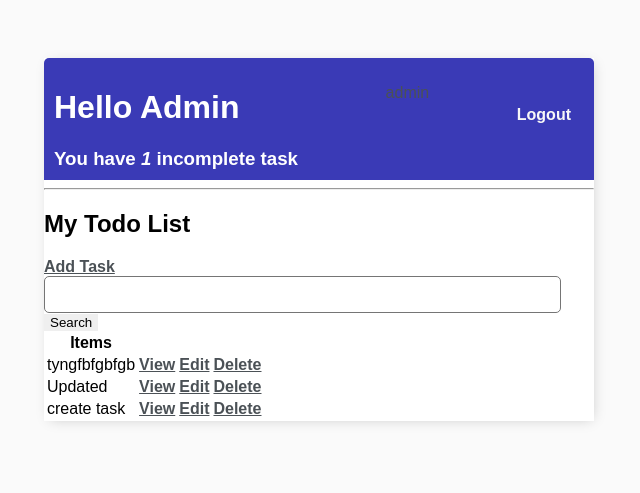
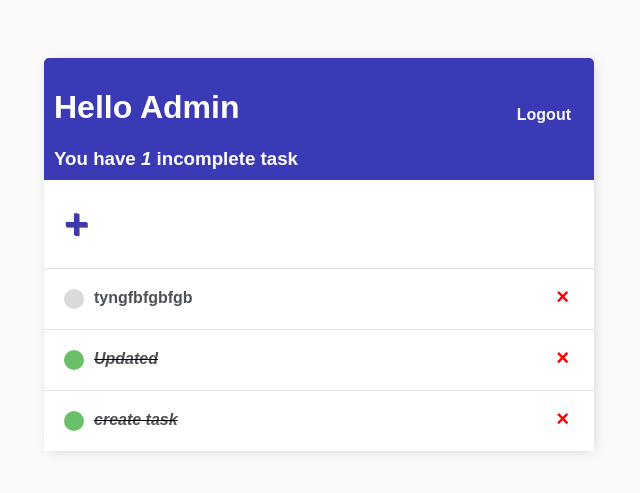
Before and after one commit to kiprotichdominic/Django-Todo-App, a Django app: page / in a window 1280 px wide. Shown: the top 493 px of the page, without its empty margins (321-961 px from the left). Run offline with Django 4.2, Linux system fonts and the light colour scheme; a user stored in the database is signed in; data comes from the database, SQL or seed files in the repository; both versions use the stored data as it was after the commit.

Commit message:
fix ui and color codes

```diff
--- a/base/templates/base/task.html
+++ b/base/templates/base/task.html
@@ -1,4 +1,3 @@
-{% extends 'base.html' %}
-{% block content %}
+{% extends 'base.html' %} {% block content %}
 <h1>Task:{{task.title}}</h1>
 {% endblock content %}
--- a/base/templates/base/tasks.html
+++ b/base/templates/base/tasks.html
@@ -1,42 +1,47 @@
 {% extends 'base.html' %}
 {% block content %}
+
+<script src="https://cdn.jsdelivr.net/npm/sortablejs@latest/Sortable.min.js"></script>
 <div class="header-bar">
     <div>
         <h1>Hello {{request.user|title}}</h1>
         <h3 style="margin:0">You have <i>{{count}}</i> incomplete task{{ count|pluralize:"s" }}</h3>
     </div>
+
     {% if request.user.is_authenticated %}
-        <p>{{request.user}}</p>
-        <a href="{% url 'logout' %}">Logout</a>
-    {% else %}
-        <a href="{% url 'login' %}">Login</a>
+    <a href="{% url 'logout' %}">Logout</a> {% else %}
+    <a href="{% url 'login' %}">Login</a> {% endif %}
+</div>
+
+
+<div id="search-add-wrapper">
+    {% if tasks|length > 0 %}
+    <a id="add-link" href="{% url 'task-create' %}">&#x2b;</a>
     {% endif %}
 </div>
 
-<hr>
-<h2>My Todo List</h2>
-<a href="{% url 'task-create' %}">Add Task</a>
-<form method="GET">
-    <input type="text" name="search-area" value="{{search_input}}" />
-    <input type="submit" value="Search"/>
-</form>
 
-<table>
-    <tr>
-        <th>Items</th>
-        <th></th>
-        <th></th>
-        <th></th>
-    </tr>
+<div id="tasklist" class="task-items-wrapper">
     {% for task in tasks %}
-        <tr>
-            <td>{{task.title}}</td>
-            <td><a href="{% url 'task' task.id %}">View</a></td>
-            <td><a href="{% url 'task-update' task.id %}">Edit</a></td>
-            <td><a href="{% url 'task-delete' task.id %}">Delete</a></td>
-        </tr>
+    <div class="task-wrapper" data-position="{{task.pk}}">
+        <div class="task-title">
+            {% if task.complete %}
+            <div class="task-complete-icon"></div>
+            <i><s><a href="{% url 'task-update' task.id %}">{{task}}</a></s></i> {% else %}
+            <div class="task-incomplete-icon"></div>
+            <a href="{% url 'task-update' task.id %}">{{task}}</a> {% endif %}
+        </div>
+        <div class="task-controls">
+            <a class="delete-link" href="{% url 'task-delete' task.id %}">&#215;</a>
+        </div>
+    </div>
+
     {% empty %}
-        <h3>No Items In List</h3>
+    <div style="text-align: center; padding-bottom: 10px; line-height: 1em;">
+        <h3>No new tasks are created.</h3>
+        <h3>Create a <a style="text-decoration: none; color: #e53935;" href="{% url 'task-create' %}">New task</a> ! </h3>
+    </div>
     {% endfor %}
-</table>
+</div>
+
 {% endblock content %}
```
Also changed, not shown: base/templates/base/task_confirm_delete.html (+14 -8 lines), db.sqlite3.
